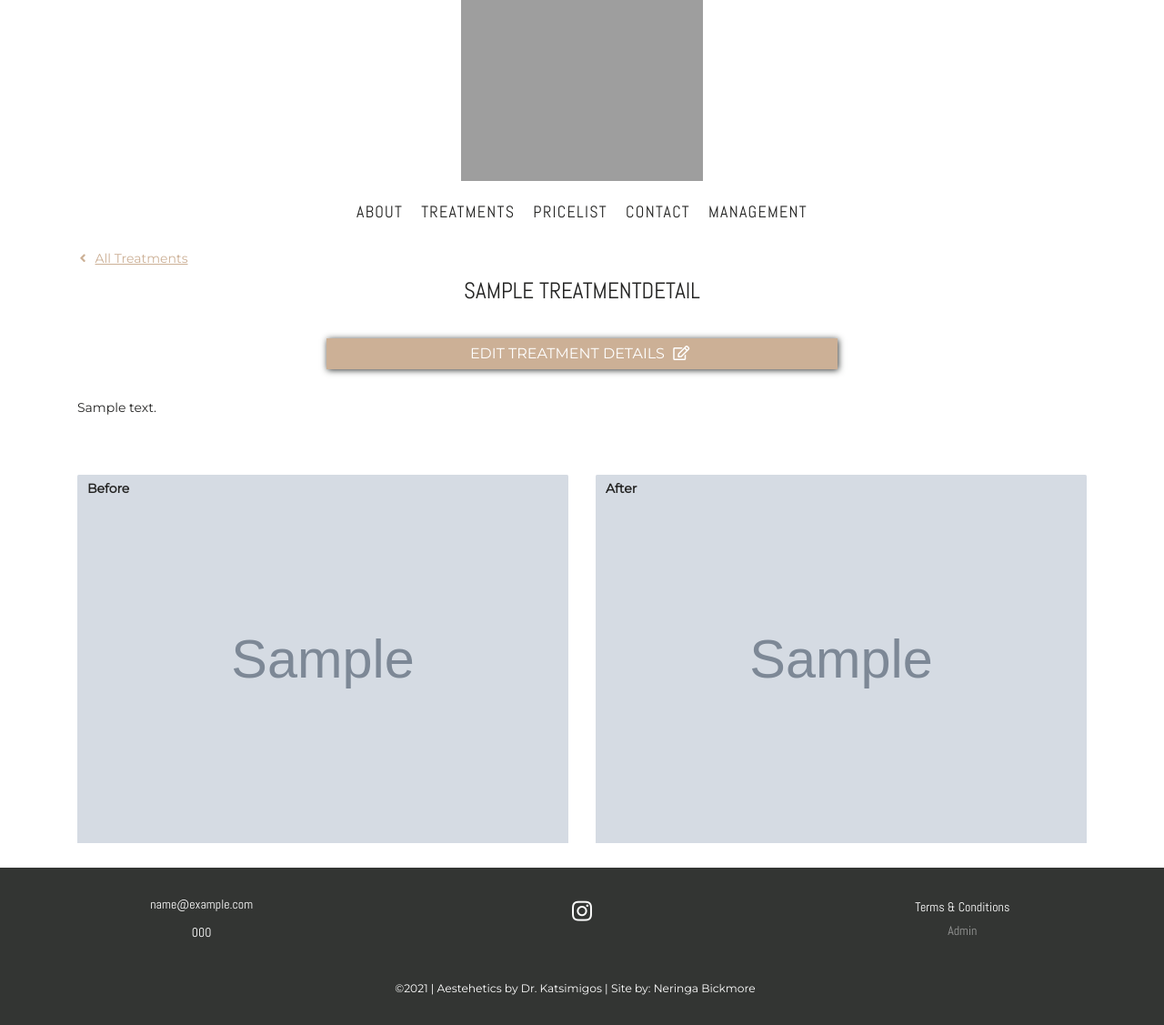
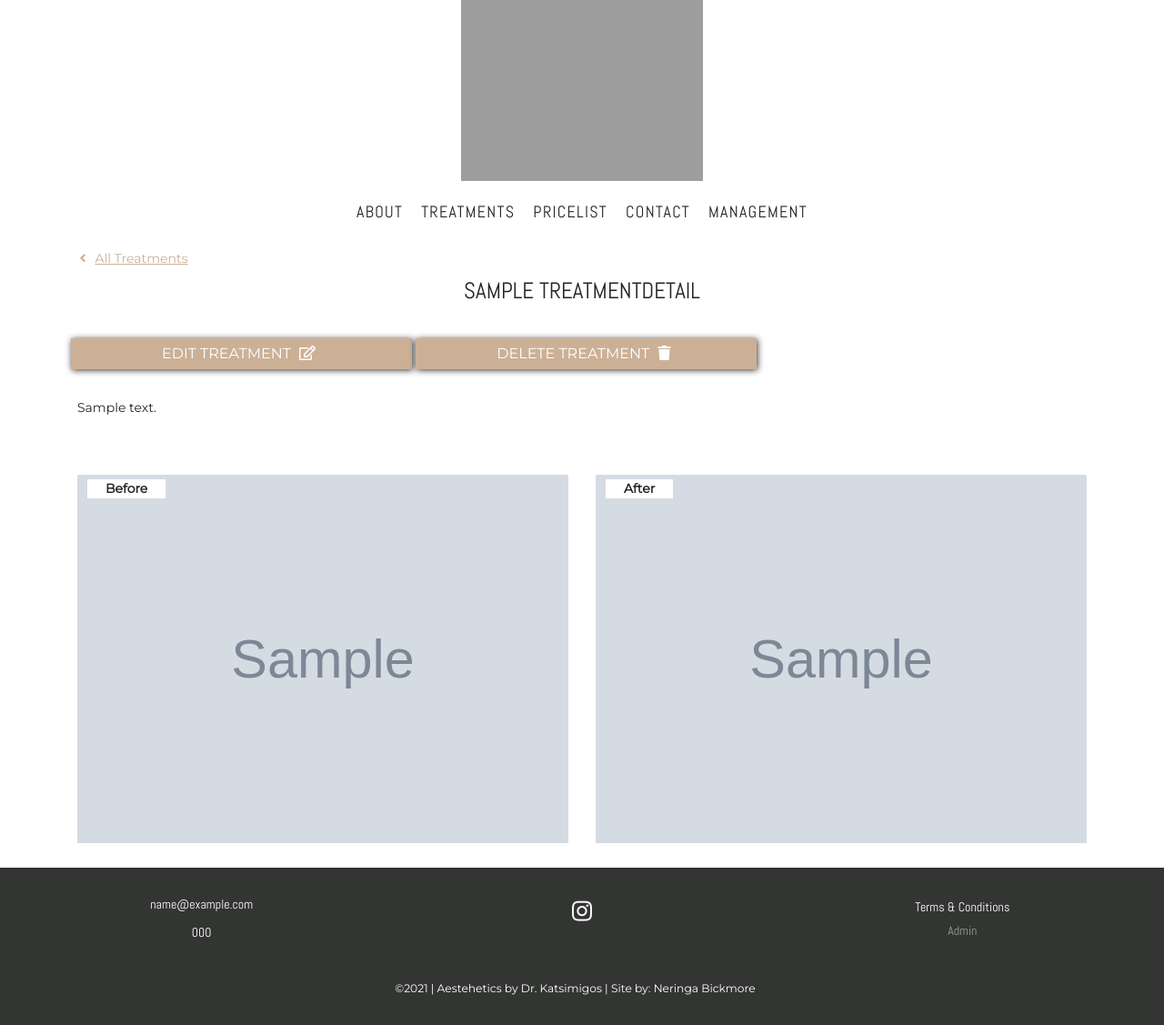
Before and after one commit to neringabickmore/dr.katsimigos.aesthetics, a Django app: a page that uses treatments/templates/treatments/treatment-details.html in a window 1280 px wide. Shown: the part 21-1148 px from the top of the page at 91% size. Run offline with Django 3.2, Linux system fonts and the light colour scheme; a user stored in the database is signed in; tables that the repository leaves empty hold one stand-in row (values such as "Sample post"); grey boxes marked "Sample" are stand-in pictures; parts of the project's set-up code (start-up, migrations or seed data) failed here and were passed over; some libraries are stand-ins or nearby versions; grey boxes are pictures that could not be loaded.

Commit message:
Add/delete treatment functionality & styled

```diff
--- a/static/css/base.css
+++ b/static/css/base.css
@@ -34,7 +34,7 @@ body {
 }
 
 .body-container {
-    min-height: 50vh;
+    min-height: 56vh;
 }
 
 h1,
--- a/treatments/static/treatments/css/treatments.css
+++ b/treatments/static/treatments/css/treatments.css
@@ -11,6 +11,8 @@
     left: 2.6rem;
     text-transform: capitalize;
     font-weight: bold;
+    background-color: var(--white);
+    padding: 0 2rem;
 }
 
 .treatment-photo {
--- a/treatments/templates/treatments/treatment-details.html
+++ b/treatments/templates/treatments/treatment-details.html
@@ -11,18 +11,27 @@
     <!-- Treatment title -->
     <div class="row align-items-center py-3 my-1">
         <div class="col-sm-12 py-xs-0 py-2">
-            <p class="back-link"><a href="{% url 'treatments' %}"><i class="fas fa-angle-left px-3"></i>All Treatments</a></p>
+            <p class="back-link"><a href="{% url 'treatments' %}"><i class="fas fa-angle-left px-3"></i>All
+                    Treatments</a></p>
             <h1 class="mt-0 pb-3 text-center">{{ treatment.treatment_name}}</h1>
         </div>
     </div>
     {% if request.user.is_superuser %}
-            <!-- Edit button -->
-            <div class="text-center text-sm-right">
-                <a class="btn my-2 col-12 col-sm-6" href="{% url 'edit_treatment' treatment.id %}">Edit treatment details<span class="icon p-2">
-                        <i class="far fa-edit" aria-hidden="true"></i>
-                    </span></a>
-            </div>
-            {% endif %}
+    <div class="col-12">
+        <!-- Edit button -->
+        <a class="btn my-2 col-12 col-sm-4" href="{% url 'edit_treatment' treatment.id %}">Edit treatment<span
+                class="icon p-2">
+                <i class="far fa-edit" aria-hidden="true"></i>
+            </span></a>
+        <!-- delete treatment -->
+        <a class="btn my-2 col-12 col-sm-4" href="{% url 'delete_treatment' treatment.id %}"
+            aria-label="delete treatment">
+            Delete treatment<span class="icon p-2">
+                <i class="fas fa-trash" aria-hidden="true"></i>
+            </span></a>
+        </span></a>
+    </div>
+    {% endif %}
     <!-- Description -->
     <div class="row align-items-center py-3 my-1">
         <div class="col-sm-12 py-xs-0 p-4">
--- a/treatments/urls.py
+++ b/treatments/urls.py
@@ -7,4 +7,5 @@ urlpatterns = [
     path('<name>/', views.treatment_details, name= 'treatment_details'),
     path('add/new/treatment/', views.add_new_treatment, name= 'add_new_treatment'),
     path('edit/treatment/<int:treatment_id>/', views.edit_treatment, name='edit_treatment'),
+    path('delete/treatment/<int:treatment_id>/', views.delete_treatment, name='delete_treatment'),
 ]
--- a/treatments/views.py
+++ b/treatments/views.py
@@ -119,3 +119,19 @@ def edit_treatment(request, treatment_id):
     }
 
     return render(request, template, context)
+
+
+@login_required
+def delete_treatment(request, treatment_id):
+    """
+    Delete treatment
+    """
+    if not request.user.is_superuser:
+        messages.error(request, 'Functionality available to the site owner only.')
+        return redirect(reverse('treatments'))
+
+    treatment = get_object_or_404(TreatmentDetails, pk=treatment_id)
+    treatment.delete()
+    messages.info(request, 'You have successfully deleted the treatment!')
+
+    return redirect(reverse('treatments'))
```
Also changed, not shown: treatments/templates/treatments/treatments.html (+16 -0 lines).
